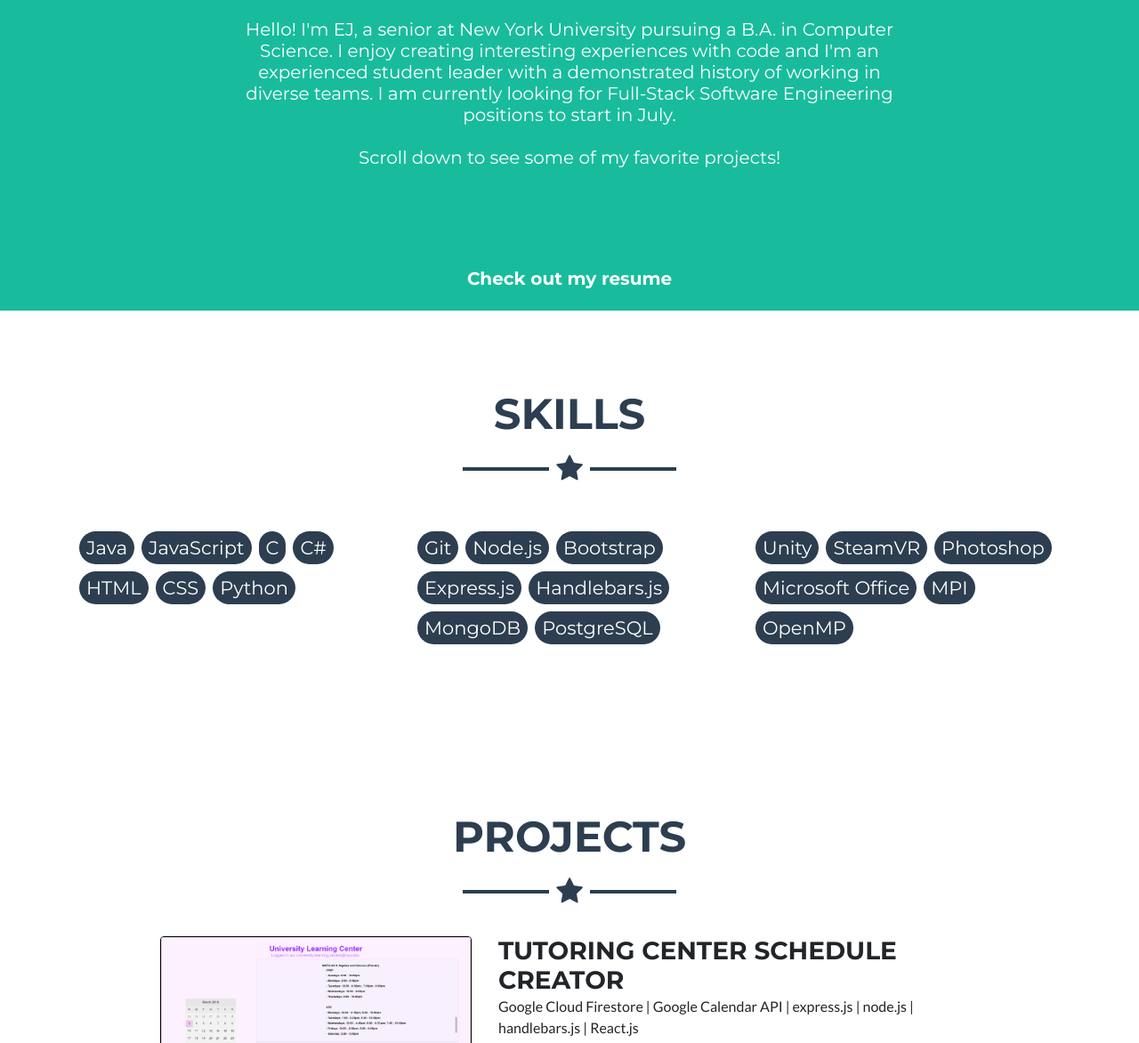
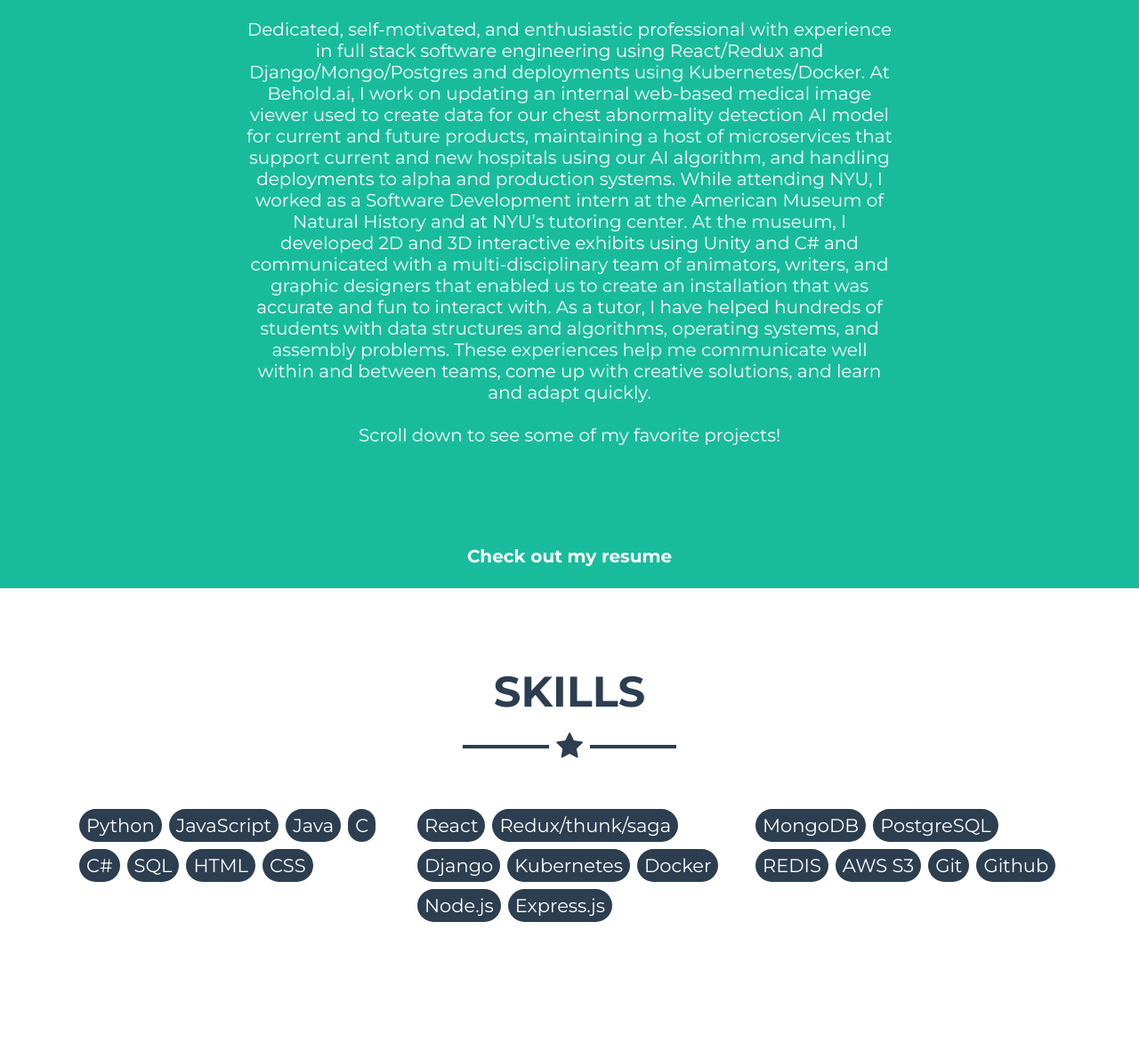
Before and after one commit to ejkim1996/ejkim1996.github.io, a plain HTML site: page index.html in a window 1280 px wide. Shown: the part 671-1843 px from the top of the page at 89% size. Drawn offline with Linux system fonts and the light colour scheme.

Commit message:
march 08 update

```diff
--- a/index.html
+++ b/index.html
@@ -4,12 +4,14 @@
 <head>
     <meta charset="utf-8">
     <meta name="viewport" content="width=device-width, initial-scale=1, shrink-to-fit=no">
-    <meta name="description" content="Hello! I'm EJ, a junior at New York University who loves to create fun and engaging experiences with code. I'm currently
-    pursuing my BA in Computer Science, with a minor in Game Design. I'm an experienced student leader with a demonstrated history
-    of working in diverse teams.">
+    <meta name="description" content="Dedicated, self-motivated, and enthusiastic professional with experience in full stack software engineering using React/Redux and Django/Mongo/Postgres and deployments using Kubernetes/Docker.
+At Behold.ai, I work on updating an internal web-based medical image viewer used to create data for our chest abnormality detection AI model for current and future products, maintaining a host of microservices that support current and new hospitals using our AI algorithm, and handling deployments to alpha and production systems.
+While attending NYU, I worked as a Software Development intern at the American Museum of Natural History and at NYU’s tutoring center. At the museum, I developed 2D and 3D interactive exhibits using Unity and C# and communicated with a multi-disciplinary team of animators, writers, and graphic designers that enabled us to create an installation that was accurate and fun to interact with. As a tutor, I have helped hundreds of students with data structures and algorithms, operating systems, and assembly problems.
+These experiences help me communicate well within and between teams, come up with creative solutions, and learn and adapt quickly.
+">
     <meta name="author" content="Eui Joon Kim">
     <meta name="keywords" content="Eui Joon Kim, EJ Kim, new york, nyc, ejkim, programmer, nyu, portfolio, eui joon kim portfolio, Software Engineer, Student Leadership, EJ NYU,
-        New York University, Designer, Unity, American Museum of Natural History, Programmer, Eui Joon Kim nyc" ,=""
+        New York University, Programmer, Eui Joon Kim nyc" ,=""
         "code",="" "coder"="">
 
     <title>EJ Kim</title>
@@ -71,9 +73,18 @@
             <div class="row">
                 <div class="col-md-2"></div>
                 <div class="col-md-8">
-                    <h5 class="font-weight-light mb-0">Hello! I'm EJ, a senior at New York University pursuing a B.A. in Computer Science. I enjoy creating interesting
-                    experiences with code and I'm an experienced student leader with a demonstrated history of working in diverse teams. I
-                    am currently looking for Full-Stack Software Engineering positions to start in July.
+                    <h5 class="font-weight-light mb-0">Dedicated, self-motivated, and enthusiastic professional with experience in full stack software engineering using
+                    React/Redux and Django/Mongo/Postgres and deployments using Kubernetes/Docker.
+                    At Behold.ai, I work on updating an internal web-based medical image viewer used to create data for our chest
+                    abnormality detection AI model for current and future products, maintaining a host of microservices that support current
+                    and new hospitals using our AI algorithm, and handling deployments to alpha and production systems.
+                    While attending NYU, I worked as a Software Development intern at the American Museum of Natural History and at NYU’s
+                    tutoring center. At the museum, I developed 2D and 3D interactive exhibits using Unity and C# and communicated with a
+                    multi-disciplinary team of animators, writers, and graphic designers that enabled us to create an installation that was
+                    accurate and fun to interact with. As a tutor, I have helped hundreds of students with data structures and algorithms,
+                    operating systems, and assembly problems.
+                    These experiences help me communicate well within and between teams, come up with creative solutions, and learn and
+                    adapt quickly.
                         <br>
                         <br> Scroll down to see some of my favorite projects!
                     </h5>
@@ -97,10 +108,13 @@
                 <div class="col-lg-4 ml-auto">
                     <p class="lead text-center">
                         <h3 class="float-left m-1">
-                            <span class="badge badge-pill badge-primary bg-secondary font-weight-light p-2">Java</span>
+                            <span class="badge badge-pill badge-primary bg-secondary font-weight-light p-2">Python</span>
                         </h3>
                         <h3 class="float-left m-1">
                             <span class="badge badge-pill badge-primary bg-secondary font-weight-light p-2">JavaScript</span>
+                        </h3>
+                        <h3 class="float-left m-1">
+                            <span class="badge badge-pill badge-primary bg-secondary font-weight-light p-2">Java</span>
                         </h3>
                         <h3 class="float-left m-1">
                             <span class="badge badge-pill badge-primary bg-secondary font-weight-light p-2">C</span>
@@ -109,60 +123,61 @@
                             <span class="badge badge-pill badge-primary bg-secondary font-weight-light p-2">C#</span>
                         </h3>
                         <h3 class="float-left m-1">
+                            <span class="badge badge-pill badge-primary bg-secondary font-weight-light p-2">SQL</span>
+                        </h3>
+                        <h3 class="float-left m-1">
                             <span class="badge badge-pill badge-primary bg-secondary font-weight-light p-2">HTML</span>
                         </h3>
                         <h3 class="float-left m-1">
                             <span class="badge badge-pill badge-primary bg-secondary font-weight-light p-2">CSS</span>
                         </h3>
+
+                    </p>
+                </div>
+                <div class="col-lg-4 mr-auto">
+                    <p class="lead text-center">
                         <h3 class="float-left m-1">
-                            <span class="badge badge-pill badge-primary bg-secondary font-weight-light p-2">Python</span>
+                            <span class="badge badge-pill badge-primary bg-secondary font-weight-light p-2">React</span>
+                        </h3>
+                        <h3 class="float-left m-1">
+                            <span class="badge badge-pill badge-primary bg-secondary font-weight-light p-2">Redux/thunk/saga</span>
+                        </h3>
+                        <h3 class="float-left m-1">
+                            <span class="badge badge-pill badge-primary bg-secondary font-weight-light p-2">Django</span>
+                        </h3>
+                        <h3 class="float-left m-1">
+                            <span class="badge badge-pill badge-primary bg-secondary font-weight-light p-2">Kubernetes</span>
+                        </h3>
+                        <h3 class="float-left m-1">
+                            <span class="badge badge-pill badge-primary bg-secondary font-weight-light p-2">Docker</span>
+                        </h3>
+                        <h3 class="float-left m-1">
+                            <span class="badge badge-pill badge-primary bg-secondary font-weight-light p-2">Node.js</span>
+                        </h3>
+                        <h3 class="float-left m-1">
+                            <span class="badge badge-pill badge-primary bg-secondary font-weight-light p-2">Express.js</span>
                         </h3>
                     </p>
                 </div>
                 <div class="col-lg-4 mr-auto">
                     <p class="lead text-center">
                         <h3 class="float-left m-1">
-                            <span class="badge badge-pill badge-primary bg-secondary font-weight-light p-2">Git</span>
-                        </h3>
-                        <h3 class="float-left m-1">
-                            <span class="badge badge-pill badge-primary bg-secondary font-weight-light p-2">Node.js</span>
-                        </h3>
-                        <h3 class="float-left m-1">
-                            <span class="badge badge-pill badge-primary bg-secondary font-weight-light p-2">Bootstrap</span>
-                        </h3>
-                        <h3 class="float-left m-1">
-                            <span class="badge badge-pill badge-primary bg-secondary font-weight-light p-2">Express.js</span>
-                        </h3>
-                        <h3 class="float-left m-1">
-                            <span class="badge badge-pill badge-primary bg-secondary font-weight-light p-2">Handlebars.js</span>
-                        </h3>
-                        <h3 class="float-left m-1">
                             <span class="badge badge-pill badge-primary bg-secondary font-weight-light p-2">MongoDB</span>
                         </h3>
                         <h3 class="float-left m-1">
                             <span class="badge badge-pill badge-primary bg-secondary font-weight-light p-2">PostgreSQL</span>
                         </h3>
-                    </p>
-                </div>
-                <div class="col-lg-4 mr-auto">
-                    <p class="lead text-center">
                         <h3 class="float-left m-1">
-                            <span class="badge badge-pill badge-primary bg-secondary font-weight-light p-2">Unity</span>
+                            <span class="badge badge-pill badge-primary bg-secondary font-weight-light p-2">REDIS</span>
                         </h3>
                         <h3 class="float-left m-1">
-                            <span class="badge badge-pill badge-primary bg-secondary font-weight-light p-2">SteamVR</span>
+                            <span class="badge badge-pill badge-primary bg-secondary font-weight-light p-2">AWS S3</span>
                         </h3>
                         <h3 class="float-left m-1">
-                            <span class="badge badge-pill badge-primary bg-secondary font-weight-light p-2">Photoshop</span>
+                            <span class="badge badge-pill badge-primary bg-secondary font-weight-light p-2">Git</span>
                         </h3>
                         <h3 class="float-left m-1">
-                            <span class="badge badge-pill badge-primary bg-secondary font-weight-light p-2">Microsoft Office</span>
-                        </h3>
-                        <h3 class="float-left m-1">
-                            <span class="badge badge-pill badge-primary bg-secondary font-weight-light p-2">MPI</span>
-                        </h3>
-                        <h3 class="float-left m-1">
-                            <span class="badge badge-pill badge-primary bg-secondary font-weight-light p-2">OpenMP</span>
+                            <span class="badge badge-pill badge-primary bg-secondary font-weight-light p-2">Github</span>
                         </h3>
                     </p>
                 </div>
```
Also changed, not shown: 1 other file.
